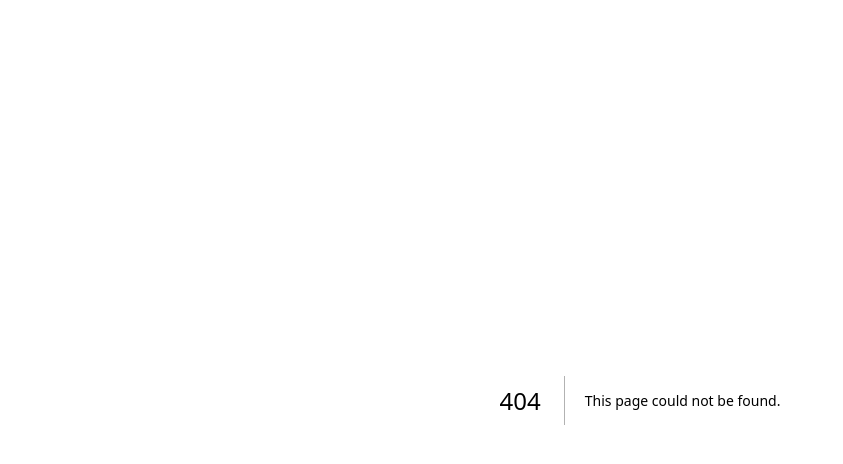
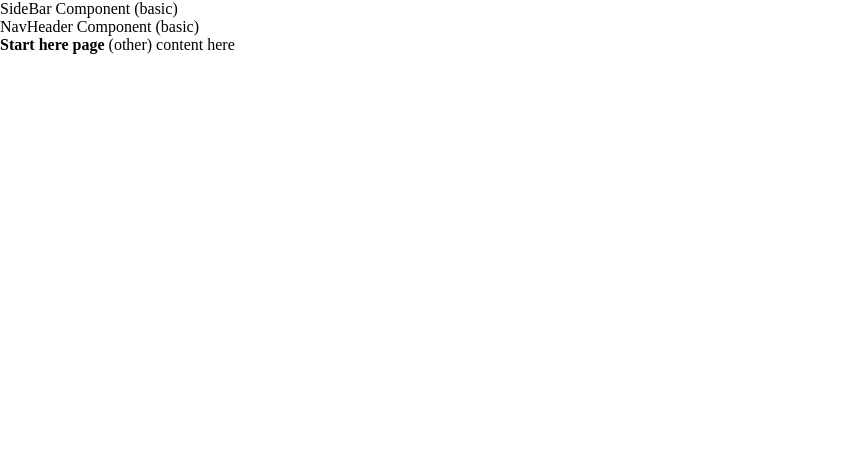
Before and after one commit to code-collabo/collabo-community-app, a Next.js app in the folder client/: page /community/start-here in a window 1280 px wide. Before the commit this address had no page. Shown: the top 464 px of the page, without its empty margins (0-843 px from the left). Built offline with nearby package versions, Linux system fonts and the light colour scheme.

Commit message:
Configure page.js to have components that show on all pages in one place

```diff
--- /dev/null
+++ b/client/src/components/Page.tsx
@@ -0,0 +1,11 @@
+import { ReactNode } from "react";
+
+export default function Page({ children }: { children: ReactNode}) {
+  return (
+    <>
+      <div>SideBar Component (basic)</div>
+      <div>NavHeader Component (basic)</div>
+      { children }
+    </>
+  );
+};
--- a/client/src/pages/_app.tsx
+++ b/client/src/pages/_app.tsx
@@ -1,7 +1,12 @@
+import Page from '@/components/Page';
 import '@/styles/app.base.globals.css';
 import '@/styles/app.main.globals.css';
 import type { AppProps } from 'next/app';
 
 export default function App({ Component, pageProps }: AppProps) {
-  return <Component {...pageProps} />
+  return (
+    <Page>
+      <Component {...pageProps} />
+   </Page>
+  );
 };
--- /dev/null
+++ b/client/src/pages/community/projects.tsx
@@ -0,0 +1,6 @@
+
+export default function ProjectsPage() {
+  return (
+    <p><b>Projects page</b> (other) content here</p>
+  );
+};
--- /dev/null
+++ b/client/src/pages/community/start-here.tsx
@@ -0,0 +1,7 @@
+import style from '@/styles/modules/start-here.module.css';
+
+export default function StartHerePage() {
+  return (
+    <p><b>Start here page</b> (other) content here</p>
+  );
+};
```
Also changed, not shown: client/src/components/Card.tsx (deleted, +0 -8 lines), client/src/pages/index.tsx (deleted, +0 -20 lines).
